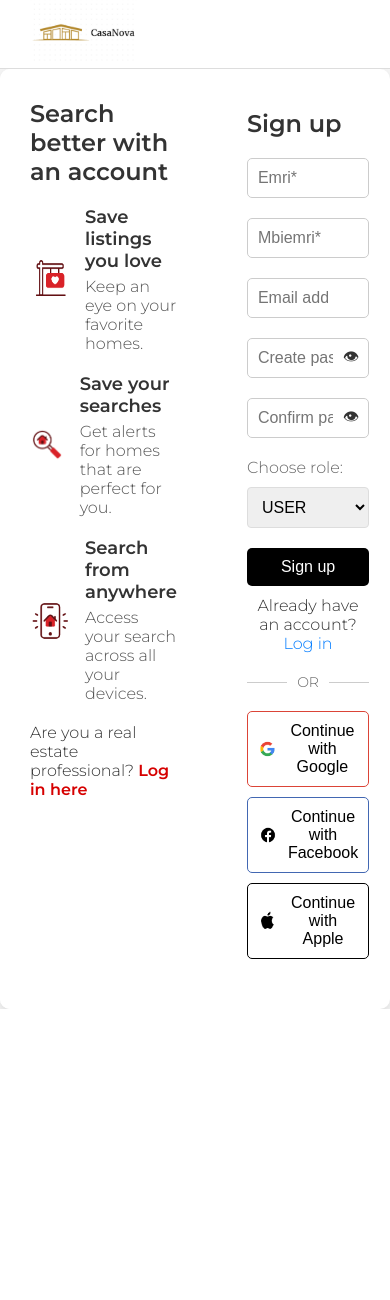
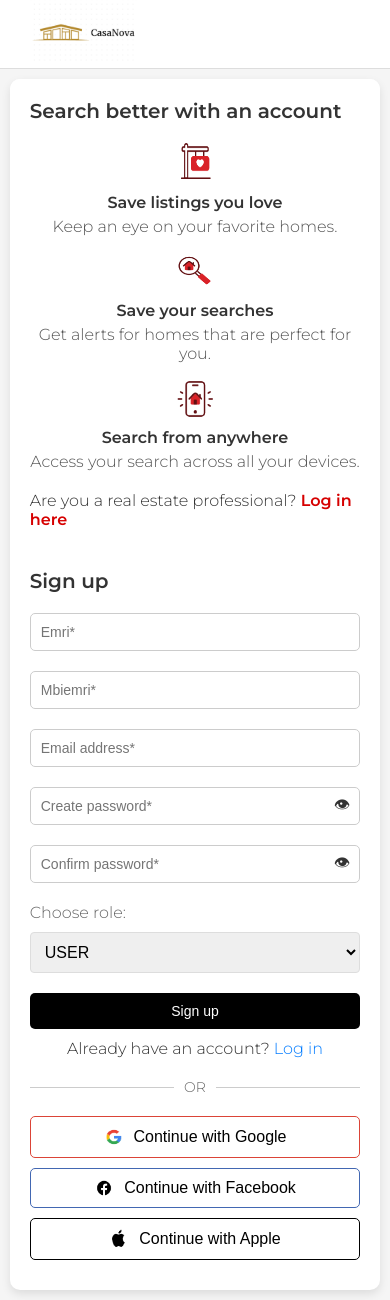
Before and after one commit to FlorentLatifi/CasaNova, a PHP site: page /signup.php in a window 390 px wide. Before the commit the page ends 1009 px from the top, so only its background shows below. Run offline with PHP 8.4, Linux system fonts and the light colour scheme.

Commit message:
slider dhe responsive

```diff
--- a/buy.php
+++ b/buy.php
@@ -100,6 +100,7 @@ $result_rentals = mysqli_query($conn, $query_rentals);
         <?php endwhile; ?>
       </section>
     </main>
+    <?php include 'test.php'; ?>
 
     <footer class="site-footer" id="footer">
       <div class="footer-wrapper">
--- a/singupstyle.css
+++ b/singupstyle.css
@@ -262,3 +262,79 @@ body {
     margin-bottom: 5px;
     color: #666;
 }
+
+/* Add these media queries at the end of the file */
+
+@media (max-width: 1200px) {
+    .container {
+        width: 95%;
+        margin: 20px auto;
+    }
+}
+
+@media (max-width: 992px) {
+    .container {
+        flex-direction: column;
+    }
+
+    .info-section,
+    .signup-section {
+        width: 100%;
+        padding: 20px;
+    }
+
+    .feature {
+        margin-bottom: 15px;
+    }
+
+    .social-buttons {
+        flex-direction: column;
+        gap: 10px;
+    }
+
+    .social-btn {
+        width: 100%;
+    }
+}
+
+@media (max-width: 768px) {
+    .nav-logo img {
+        max-width: 150px;
+    }
+
+    .feature {
+        flex-direction: column;
+        text-align: center;
+    }
+
+    .feature .icon {
+        margin: 0 auto 10px;
+    }
+
+    .signup-section h2 {
+        font-size: 20px;
+    }
+
+    .input-group input {
+        font-size: 14px;
+    }
+}
+
+@media (max-width: 480px) {
+    .container {
+        margin: 10px auto;
+    }
+
+    .info-section h1 {
+        font-size: 20px;
+    }
+
+    .feature h3 {
+        font-size: 16px;
+    }
+
+    .signup-btn {
+        padding: 10px;
+        font-size: 14px;
+    }
+}
--- a/test.php
+++ b/test.php
@@ -6,11 +6,11 @@
   <title>Image Slider Modern</title>
   <link href="https://fonts.googleapis.com/css2?family=Inter:wght@300;400;500;600&display=swap" rel="stylesheet">
 
-  <link rel="stylesheet" href="navbar.css">
-  <link rel="stylesheet" href="slider.css">
+
+  <link rel="stylesheet" href="css/slider.css">
 </head>
 <body>
-<?php require 'nav.php'; ?>
+
 
   <div class="slider-container">
     <?php
```
Also changed, not shown: css/buy.css (+24 -7 lines), css/login.css (+72 -0 lines), css/slider.css (+18 -47 lines).
